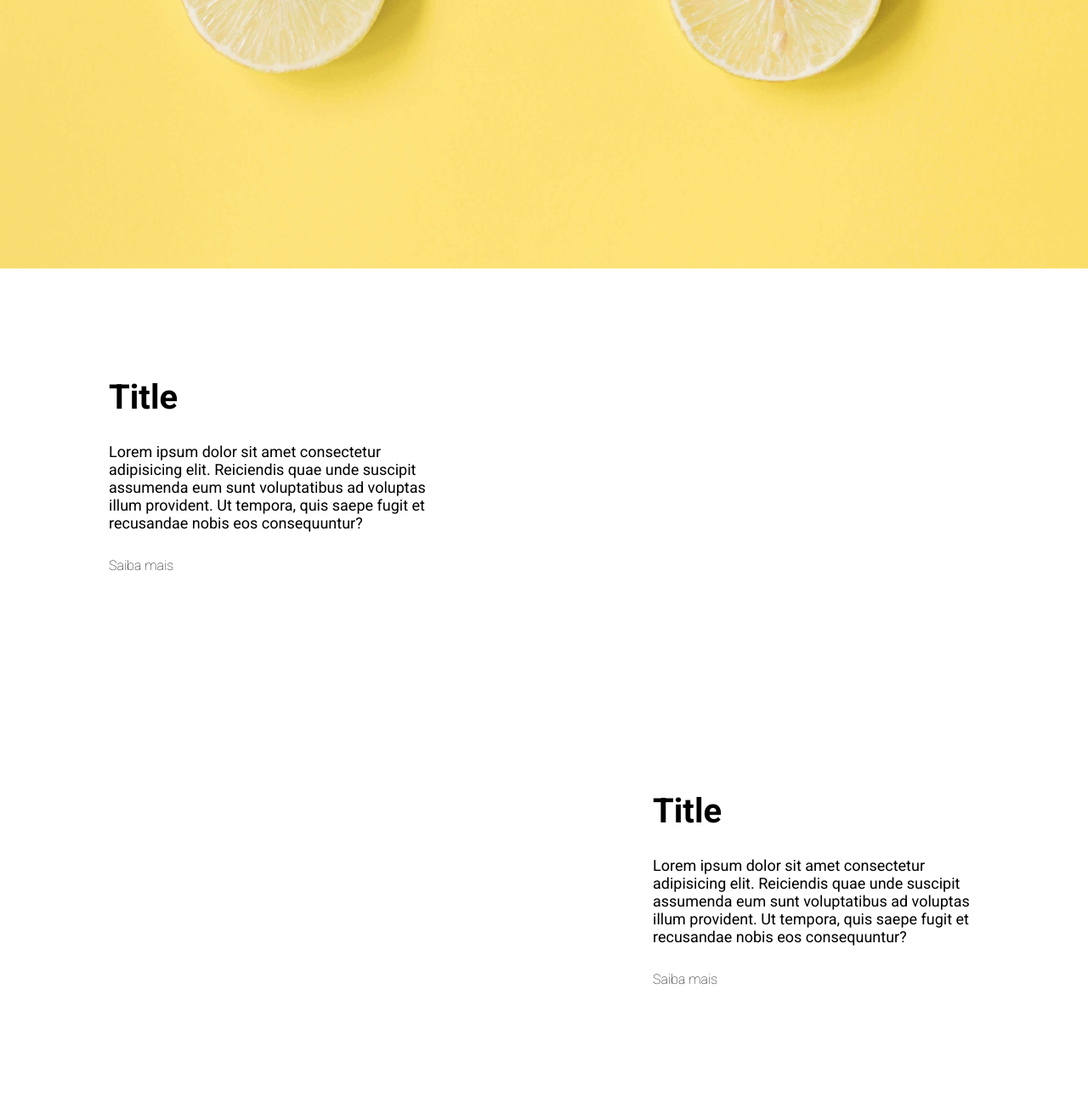
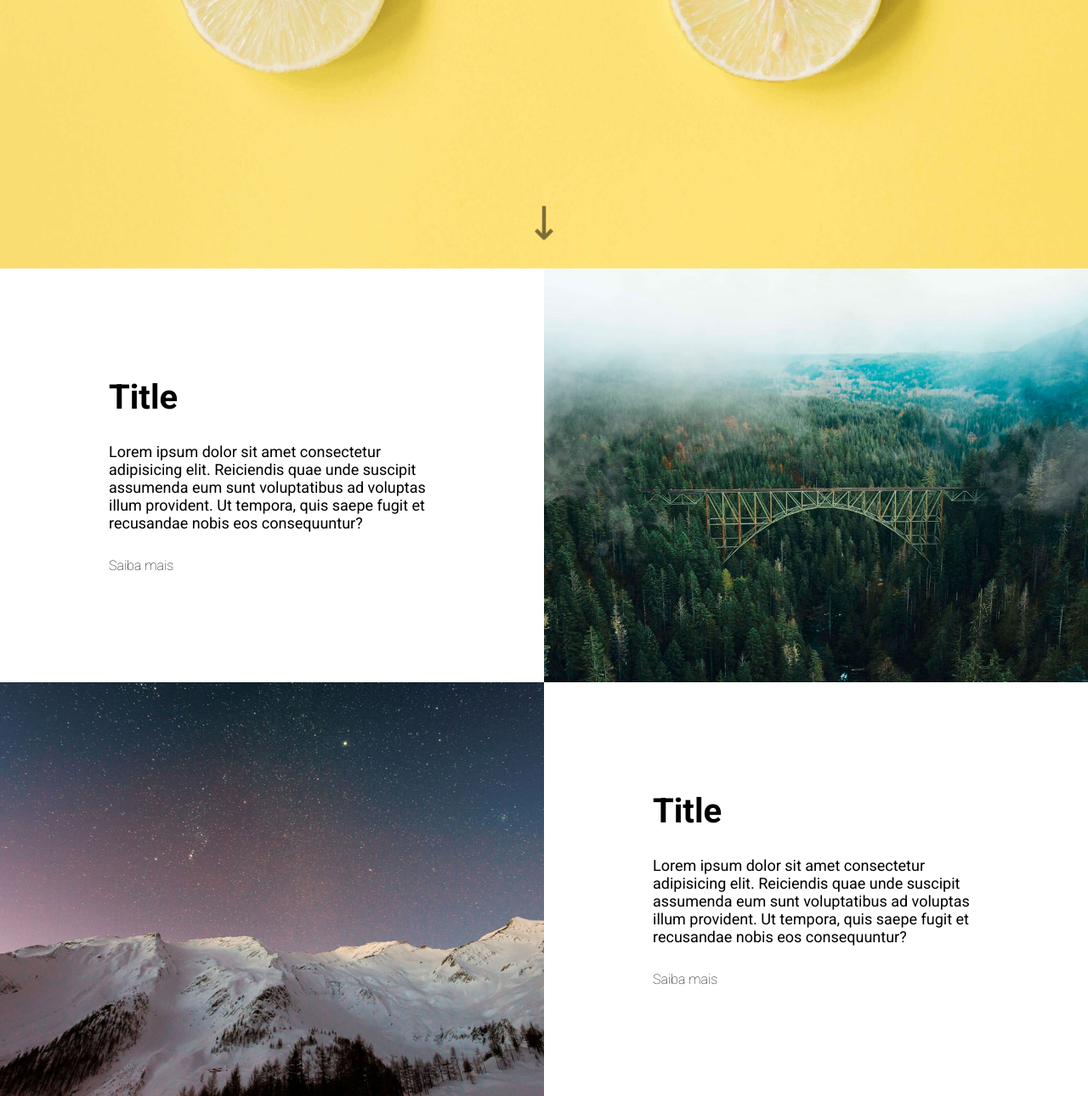
Before and after one commit to Pedro-Gazetta/Landing-page-ag-ncia-XYZ, a plain HTML site: page index.html in a window 1280 px wide. Shown: the part 471-1761 px from the top of the page at 85% size. Drawn offline with Linux system fonts and the light colour scheme.

Commit message:
Agora-vai

```diff
--- a/src/css/style.css
+++ b/src/css/style.css
@@ -64,7 +64,7 @@ body{
 }
 
 .hero:after{
-    content: url(../src/images/seta_preta.png);
+    content: url(../images/seta_preta.png);
     position: absolute;
     height: 35px;
     bottom: 40px;
@@ -132,12 +132,12 @@ body{
 
 
 .about .image.rigth{
-    background: url(../src/images/bridge.jpg) center center no-repeat;
+    background: url(../images/bridge.jpg) center center no-repeat;
     background-size: cover;
 }
 
 .about .image.left{
-    background: url(../src/images/sky.jpg) center center no-repeat;
+    background: url(../images/sky.jpg) center center no-repeat;
     background-size: cover;
 }
 
```
